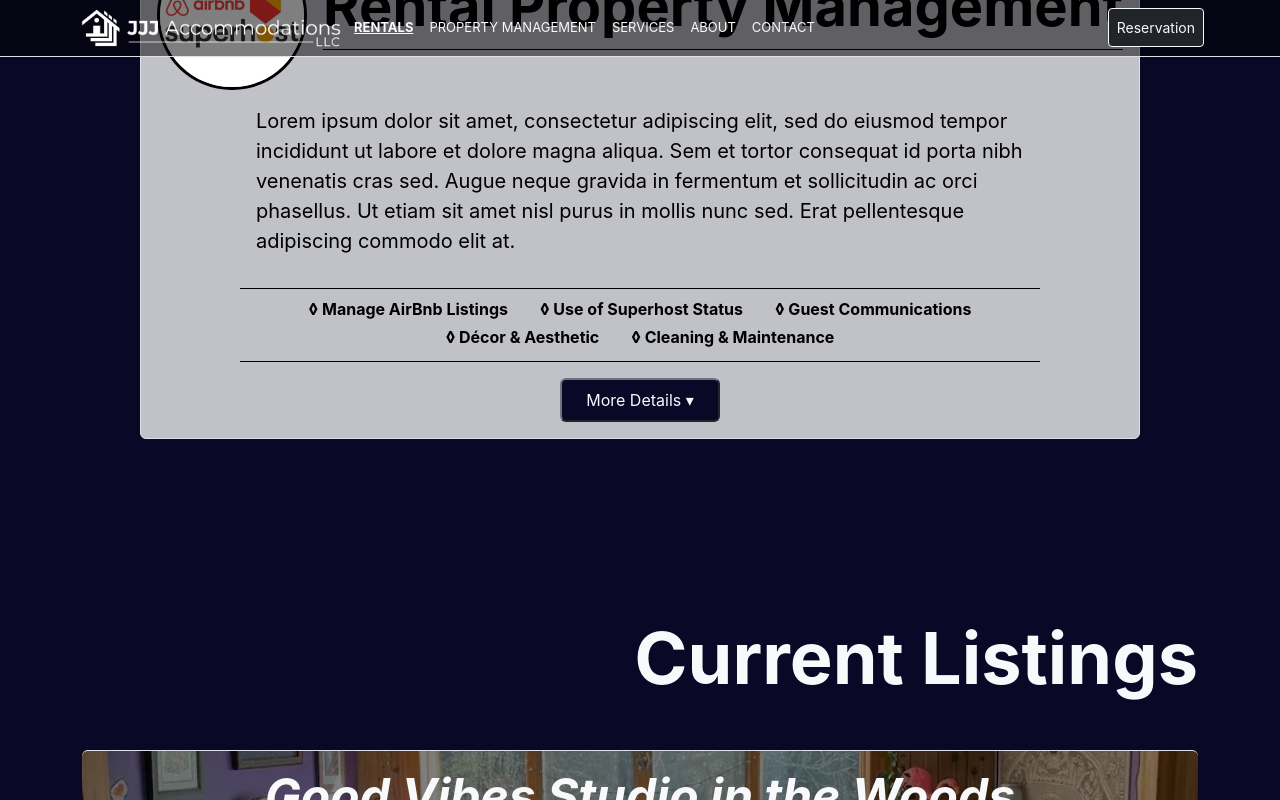
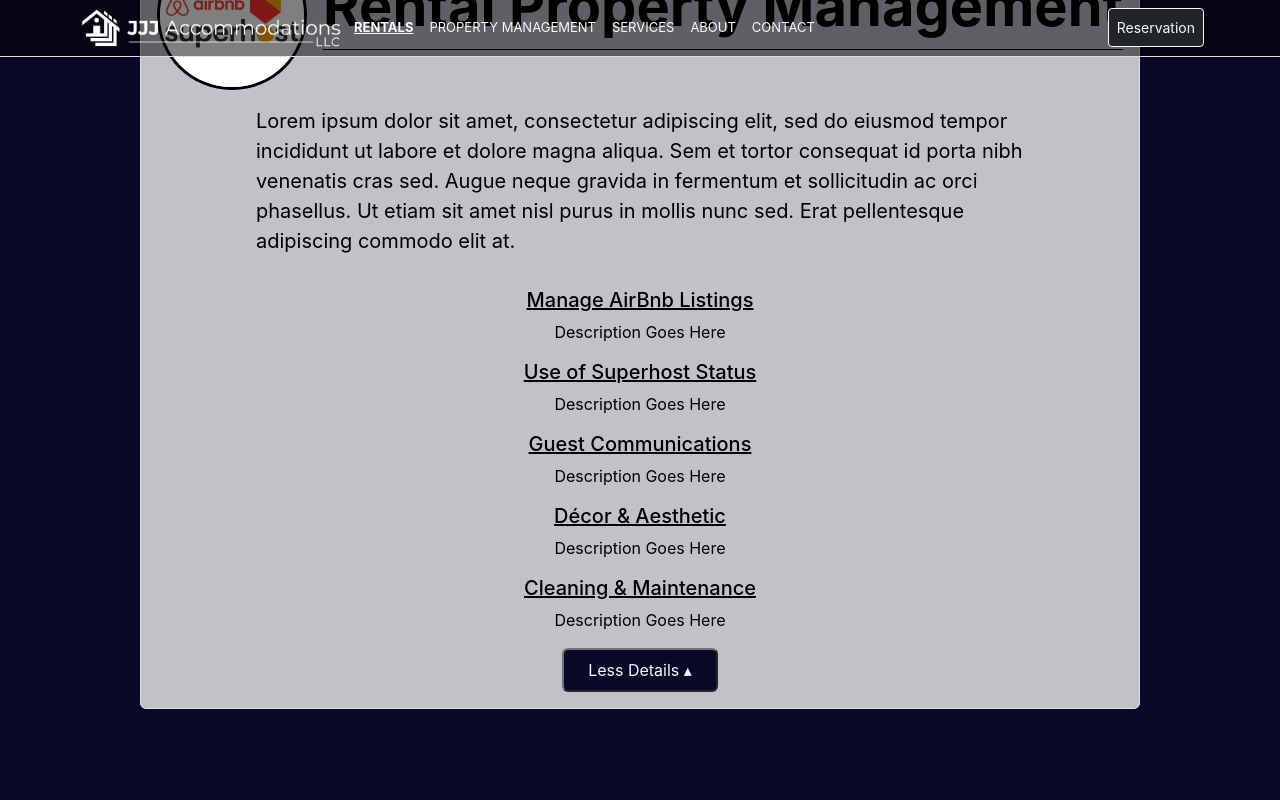
Before and after one commit to Jon-Grabowski/jjj-accommodations, a React (Create React App) app: page /rentals in a window 1280 px wide. Both pictures are taken after a click on the button "More Details ▾". Shown: the part 648-1448 px from the top of the page. Built offline with nearby package versions, Linux system fonts and the light colour scheme.

Commit message:
details button reveals or hides MoreDetails component

```diff
--- /dev/null
+++ b/src/components/Rentals/MoreDetails.js
@@ -0,0 +1,12 @@
+import React from 'react'
+
+
+function MoreDetails({servicesDescriptions}) {
+    return (
+        <div>
+            {servicesDescriptions}
+        </div>
+    )
+}
+
+export default MoreDetails
--- a/src/components/Rentals/RentalManagement.js
+++ b/src/components/Rentals/RentalManagement.js
@@ -1,12 +1,13 @@
 import React from 'react'
 import { useState } from 'react';
+import MoreDetails from './MoreDetails';
 
 function RentalManagement({data}) {
-    const [cardFlipped, setCardFlipped] = useState(false)
+    const [moreDetails, setMoreDetails] = useState(false)
     const { title, body, imageURL, serviceObj} = data
 
     function handleClick(){
-        setCardFlipped(!cardFlipped)
+        setMoreDetails(!moreDetails)
     };
 
     const services = [];
@@ -14,7 +15,6 @@ function RentalManagement({data}) {
     for (const key in serviceObj){
         services.push(
             <span key={key} className='mx-3 mb-1 fw-bold'>{`◊ ${key}`}</span>
-            // <button className='mx-3 mb-3 fw-bold rounded-pill'>{key}</button>
         );
         servicesDescriptions.push(
             <div key={key}>
@@ -36,49 +36,20 @@ function RentalManagement({data}) {
                 <div className='text-start m-auto' style={{maxWidth:'50rem'}}>
                         <p className='p-3 fs-5'>{body}</p>
                 </div>
-                <div className='d-flex m-auto justify-content-center flex-wrap mb-3 border-top border-bottom border-black py-2' style={{maxWidth:'50rem'}}>
+
+                {moreDetails?
+                    <MoreDetails servicesDescriptions={servicesDescriptions}/>
+                    :
+                    <div className='d-flex m-auto justify-content-center flex-wrap mb-3 border-top border-bottom border-black py-2' style={{maxWidth:'50rem'}}>
                             {services}
-                </div>
+                    </div>}
+
                 <button
                         className='text-light rounded border-secondary py-2 px-4'
                         style={{backgroundColor: 'rgb(9, 9, 39)'}}
                         onClick={handleClick}
-                    >More Details ▾</button>
+                    >{moreDetails ? 'Less Details ▴' :'More Details ▾'}</button>
             </div>
-
-            {/* {cardFlipped ?
-                <div className='border bg-white bg-opacity-75 p-3 rounded'>
-                    <div className='text-start mb-2 border-bottom pb-1'>
-                        <h1 className='display-6 d-inline text-start fst-italic'>{title}</h1>
-                    </div>
-                    <div className='text-start m-auto' style={{maxWidth:'50rem'}}>
-                        {servicesDescriptions}
-                    </div>
-
-                    <button
-                        className='text-light rounded border-secondary py-2 px-4'
-                        style={{backgroundColor: 'rgb(9, 9, 39)'}}
-                        onClick={handleClick}
-                    >← Back</button>
-                </div>
-            :
-                <div className='border bg-white bg-opacity-75 p-3 rounded'>
-                    <div className='text-start border-bottom pb-1'>
-                        <h1 className='display-4 d-inline text-start fst-italic'>{title}</h1>
-                    </div>
-                    <div className='text-start m-auto' style={{maxWidth:'50rem'}}>
-                        <p className='p-3 fs-5'>{body}</p>
-                    </div>
-                    <div className='d-flex justify-content-center flex-wrap mb-3 border-top border-bottom border-black py-2' style={{maxWidth:'50rem'}}>
-                            {services}
-                    </div>
-                    <button
-                        className='text-light rounded border-secondary py-2 px-4'
-                        style={{backgroundColor: 'rgb(9, 9, 39)'}}
-                        onClick={handleClick}
-                    >More Details →</button>
-                </div>} */}
-
         </div>
     )
 }
--- a/src/components/Rentals/Rentals.js
+++ b/src/components/Rentals/Rentals.js
@@ -36,7 +36,7 @@ function Rentals() {
             <div className='mt-3 container-lg'>
                 <RentalManagement data={rentalManagementData} />
 
-                <h1 className='display-2 text-end fw-bold'>Current Listings</h1>
+                <h1 className='display-2 fw-bold'>Current Listings</h1>
                 <FeaturedRental rental={featureRental} featuredRef={featuredRef}/>
 
                 <div>
```
